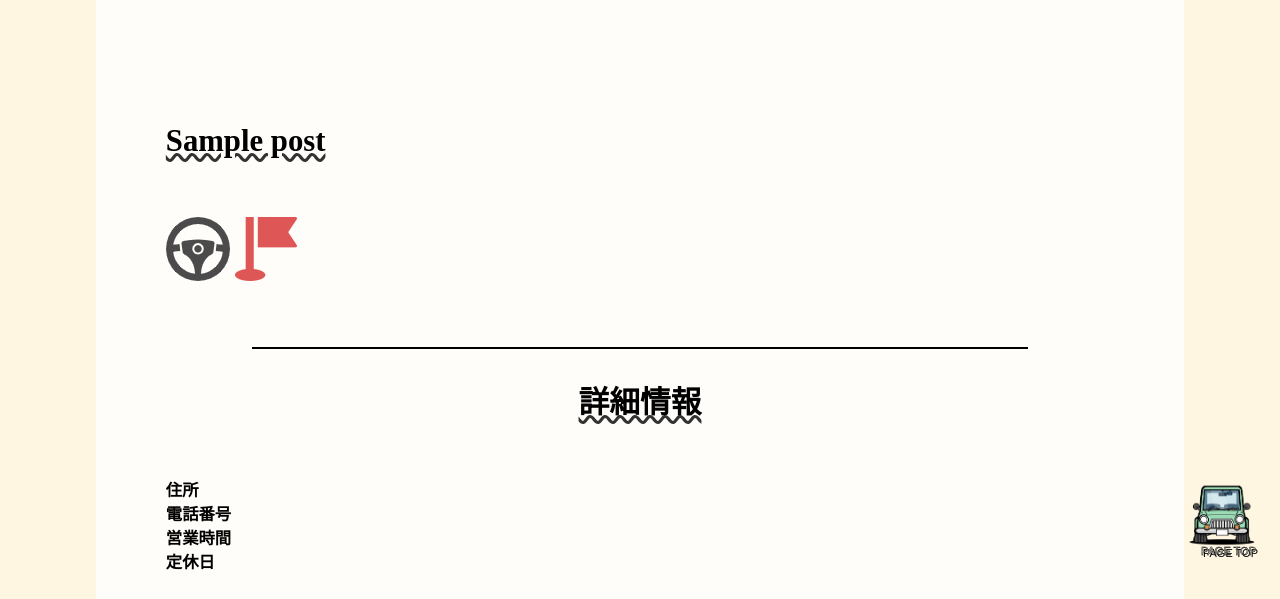
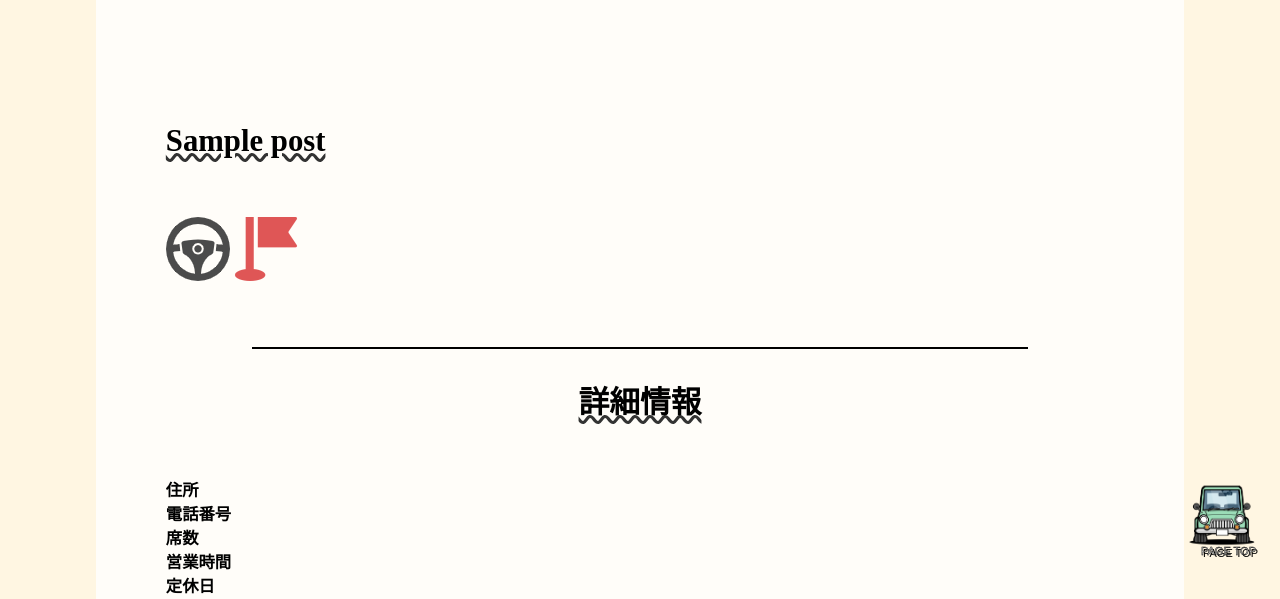
Before and after one commit to fukuchen62/naruto_dolive, a WordPress theme: template single-eat.php in a window 1280 px wide. Shown: the part 331-930 px from the top of the page. Run offline with PHP 8.4 and a stand-in for WordPress, Linux system fonts and the light colour scheme; the site name, menu and one post (Sample post) are stand-ins, and other content is empty; a map, chart or similar area stays blank; some web fonts are replaced.

Commit message:
席数変更
席数を出力するように変更しました。

川端

```diff
--- a/single-eat.php
+++ b/single-eat.php
@@ -129,6 +129,10 @@
                             <th>電話番号</th><!-- 必須 -->
                             <td><?php the_field('tel'); ?></td>
                         </tr>
+                        <tr>
+                            <th>席数</th><!-- 必須 -->
+                            <td><?php the_field('chair'); ?></td>
+                        </tr>
 
 
 
@@ -138,7 +142,7 @@
                             <tr>
                                 <th>ホームページ</th>
                                 <td>
-                                    <a href="<?php the_field('url'); ?>">
+                                    <a href="<?php the_field('url'); ?>" target="_blank">
                                         <?php the_field('url'); ?>
                                     </a>
                                 </td>
```
